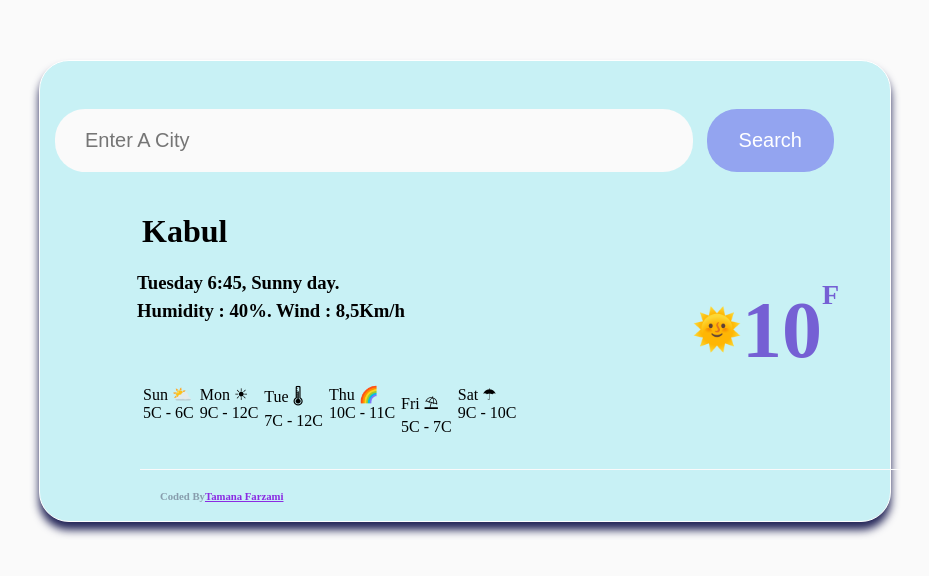
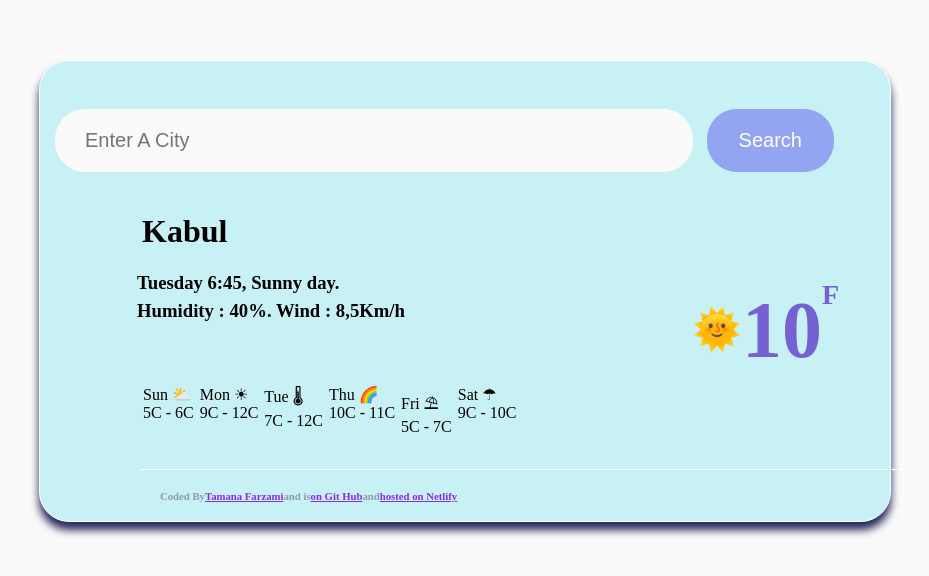
Before and after one commit to Tamana543/Weather-app-TamanaFarzami, a plain HTML site: page index.html in a window 1280 px wide. Shown: the top 576 px of the page, without its empty margins (175-1104 px from the left). Drawn offline with nearby package versions, Linux system fonts and the light colour scheme.

Commit message:
re naming

```diff
--- a/Kabul.html
+++ b/index.html
@@ -69,6 +69,7 @@
           target="_blank"
           >Tamana Farzami</a
         >
+        and is <a href="https://github.com/Tamana543/Weather-app-TamanaFarzami">on Git Hub</a> and <a href="https://app.netlify.com/teams/tamana543/overview">hosted on Netlify</a>
       </h6>
     </div>
     <script src="K-J.js"></script>
```
